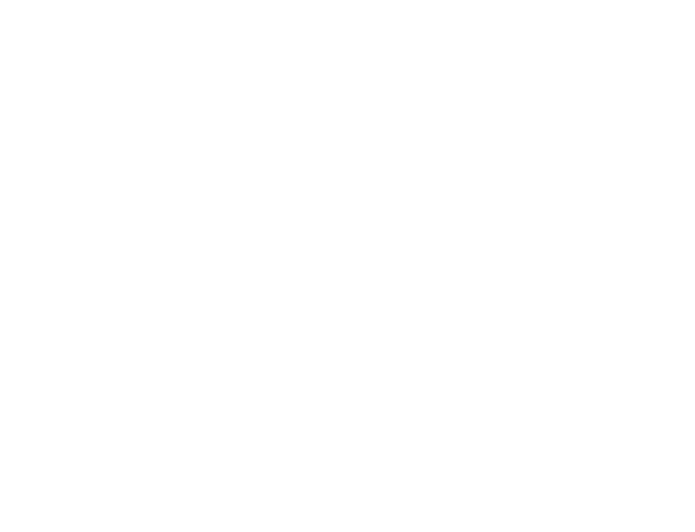
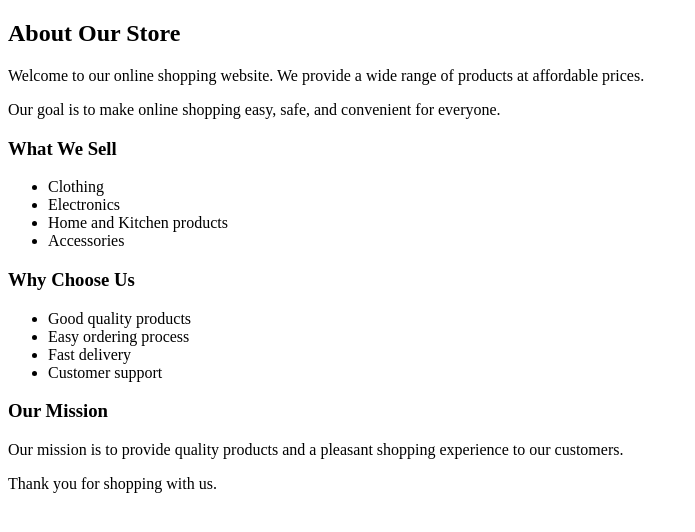
Before and after one commit to sriramsundar0112/Devops-EMC-B05-G05, a plain HTML site: page html/about.html in a window 1280 px wide. Shown: the whole page, without its empty margins (0-695 px from the left). Drawn offline with Linux system fonts and the light colour scheme.

Commit message:
Created About Page.html

```diff
--- a/html/about.html
+++ b/html/about.html
@@ -1,4 +1,52 @@
 <!DOCTYPE html>
 <html>
+<head>
+    <title>About Us</title>
+    <link rel="stylesheet" href="../css/about.css">
 
+</head>
+<body>
+
+<body>
+    <div class="container">
+        <h2>About Our Store</h2>
+
+        <p>
+            Welcome to our online shopping website. We provide a wide range of products
+            at affordable prices.
+        </p>
+
+        <p>
+            Our goal is to make online shopping easy, safe, and convenient for everyone.
+        </p>
+
+        <h3>What We Sell</h3>
+        <ul>
+            <li>Clothing</li>
+            <li>Electronics</li>
+            <li>Home and Kitchen products</li>
+            <li>Accessories</li>
+        </ul>
+
+        <h3>Why Choose Us</h3>
+        <ul>
+            <li>Good quality products</li>
+            <li>Easy ordering process</li>
+            <li>Fast delivery</li>
+            <li>Customer support</li>
+        </ul>
+
+        <h3>Our Mission</h3>
+        <p>
+            Our mission is to provide quality products and a pleasant shopping experience
+            to our customers.
+        </p>
+
+        <p>
+            Thank you for shopping with us.
+        </p>
+    </div>
+    <!-- Link external JS -->
+    <script src="../js/script.js"></script>
+</body>
 </html>
```
